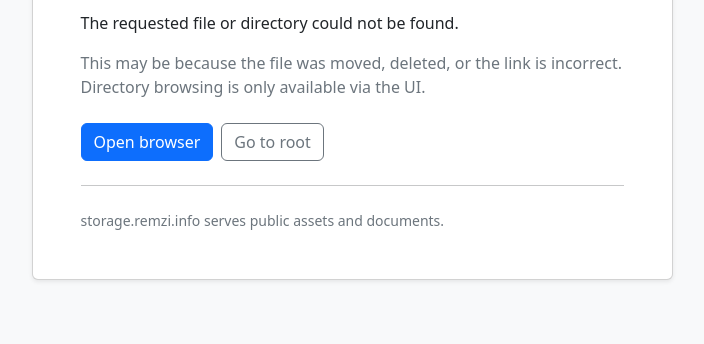
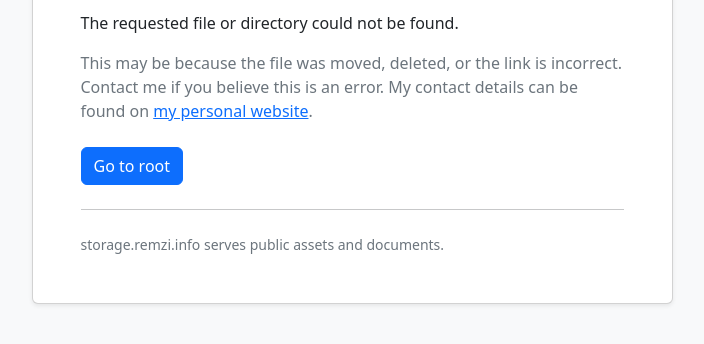
Before and after one commit to Remzi1993/storage.remzi.info, a website: page public/404.html in a window 1280 px wide. Shown: the part 150-494 px from the top of the page, without its empty margins (288-992 px from the left). Drawn offline with nearby package versions, Linux system fonts and the light colour scheme.

Commit message:
Small changes

```diff
--- a/public/404.html
+++ b/public/404.html
@@ -28,14 +28,12 @@
 
             <p class="text-secondary mb-4">
               This may be because the file was moved, deleted, or the link is
-              incorrect. Directory browsing is only available via the UI.
+              incorrect. Contact me if you believe this is an error. My contact details can be found on
+              <a href="https://remzi.info">my personal website</a>.
             </p>
 
             <div class="d-flex gap-2">
-              <a href="/_ui/" class="btn btn-primary">
-                Open browser
-              </a>
-              <a href="/" class="btn btn-outline-secondary">
+              <a href="/" class="btn btn-primary">
                 Go to root
               </a>
             </div>
--- a/public/main.ts
+++ b/public/main.ts
@@ -79,7 +79,7 @@ function render(data: ApiResponse, filter: string): void {
                 ? `<a class="link-primary text-decoration-none fw-semibold" href="javascript:void(0)" data-dir="${it.path}">
              ${icon} ${it.name}
            </a>`
-                : `<a class="link-body-emphasis text-decoration-none" href="/${it.path}" target="_blank" rel="noopener">
+                : `<a class="link-body-emphasis text-decoration-none" href="/${it.path}" target="_blank">
              ${icon} ${it.name}
            </a>`;
 
```
